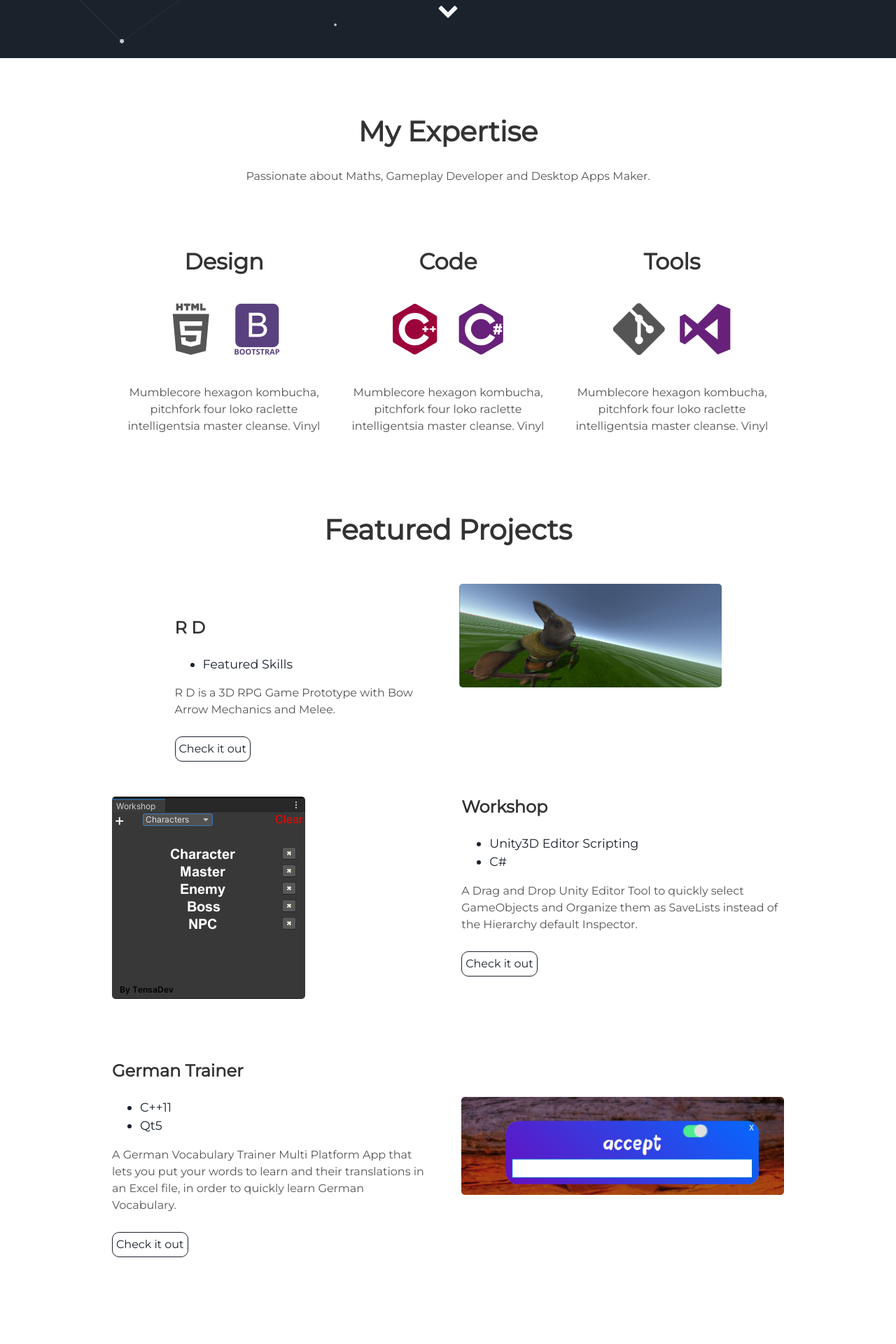
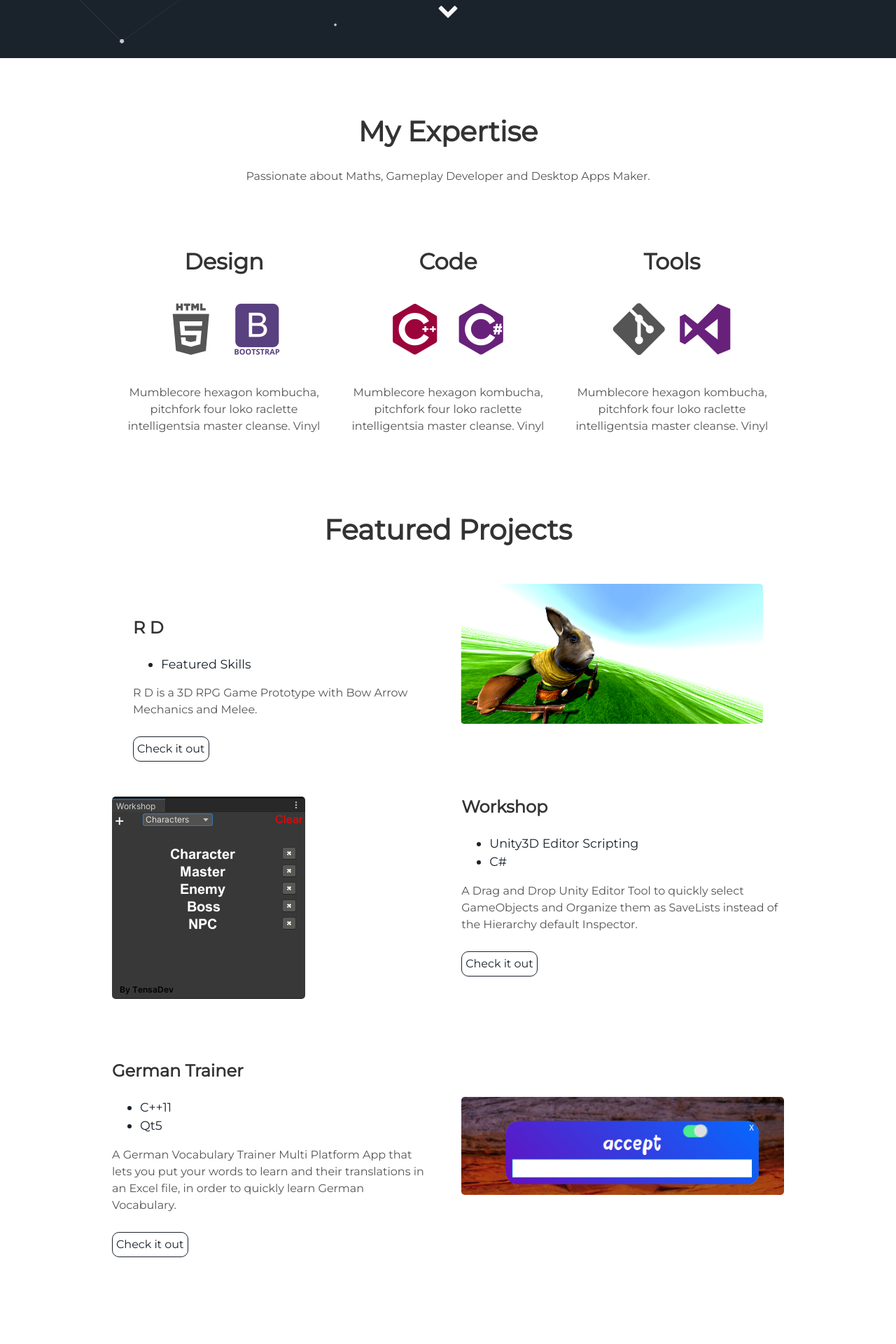
Before and after one commit to RedaMazoz/redamazoz.github.io, a Jekyll site: the page built from index.html, in a window 1280 px wide. Shown: the part 817-2737 px from the top of the page at 70% size. Built offline with Jekyll 4.4.1, drawn with Linux system fonts in a browser that asks for light colours.

Commit message:
Update projects.html

```diff
--- a/_includes/projects.html
+++ b/_includes/projects.html
@@ -3,7 +3,7 @@
 </div>
 <div class="user-projects">
   <div class="images-right">
-    <img alt="mountains" src="{{ "/assets/img/spiele.png" | prepend: site.baseurl }}" />
+    <img alt="mountains" style = "filter: contrast(1.3) brightness(2.5);  height: 200px;  width: 900px;"src="{{ "/assets/img/spiele.png" | prepend: site.baseurl }}" />
   </div>
   <div class="contents">
     <h3> R D </h3>
```
